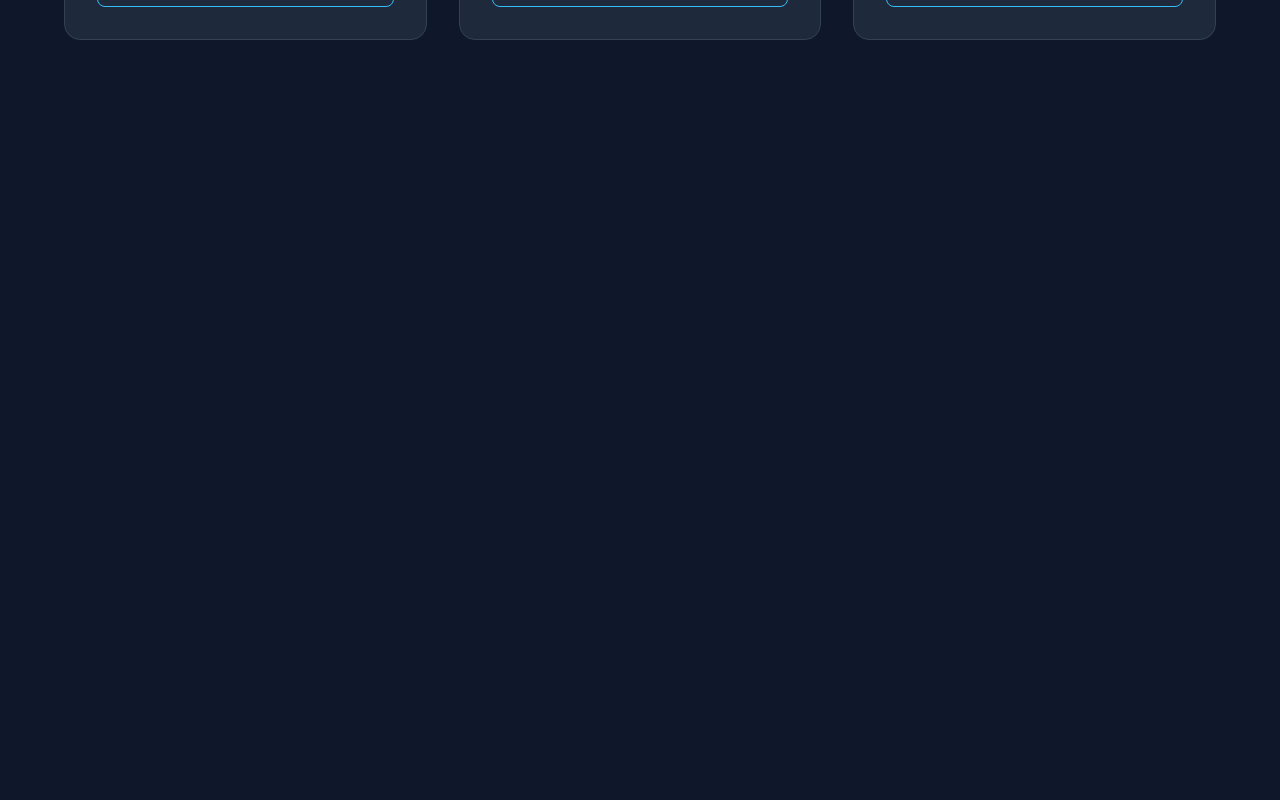
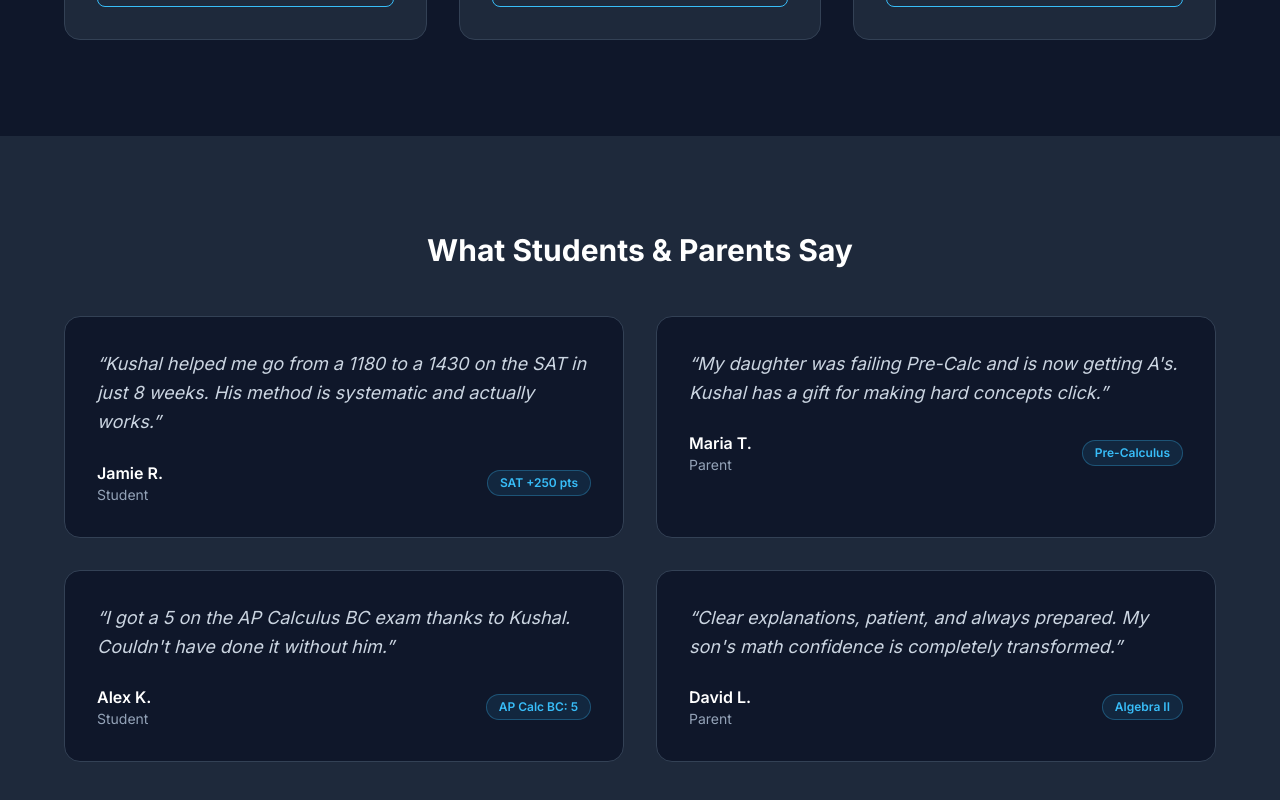
Before and after one commit to kushaljivan/tutoring-website, a Next.js app: page / in a window 1280 px wide. Shown: the part 1692-2492 px from the top of the page. Before the commit the page ends 1828 px from the top, so only its background shows below. Built offline with nearby package versions, Linux system fonts and the light colour scheme.

Commit message:
feat: add testimonials section

```diff
--- a/app/page.tsx
+++ b/app/page.tsx
@@ -2,6 +2,7 @@ import Nav from '@/components/Nav'
 import Hero from '@/components/Hero'
 import About from '@/components/About'
 import Services from '@/components/Services'
+import Testimonials from '@/components/Testimonials'
 
 export default function Home() {
   return (
@@ -11,6 +12,7 @@ export default function Home() {
         <Hero />
         <About />
         <Services />
+        <Testimonials />
       </main>
     </>
   )
--- /dev/null
+++ b/components/Testimonials.tsx
@@ -0,0 +1,67 @@
+const testimonials = [
+  {
+    id: 1,
+    quote:
+      'Kushal helped me go from a 1180 to a 1430 on the SAT in just 8 weeks. His method is systematic and actually works.',
+    name: 'Jamie R.',
+    role: 'Student',
+    result: 'SAT +250 pts',
+  },
+  {
+    id: 2,
+    quote:
+      "My daughter was failing Pre-Calc and is now getting A's. Kushal has a gift for making hard concepts click.",
+    name: 'Maria T.',
+    role: 'Parent',
+    result: 'Pre-Calculus',
+  },
+  {
+    id: 3,
+    quote:
+      "I got a 5 on the AP Calculus BC exam thanks to Kushal. Couldn't have done it without him.",
+    name: 'Alex K.',
+    role: 'Student',
+    result: 'AP Calc BC: 5',
+  },
+  {
+    id: 4,
+    quote:
+      "Clear explanations, patient, and always prepared. My son's math confidence is completely transformed.",
+    name: 'David L.',
+    role: 'Parent',
+    result: 'Algebra II',
+  },
+]
+
+export default function Testimonials() {
+  return (
+    <section id="testimonials" className="bg-navy-light py-24 px-6">
+      <div className="max-w-6xl mx-auto">
+        <h2 className="text-3xl font-bold text-white text-center mb-12">
+          What Students & Parents Say
+        </h2>
+        <div className="grid grid-cols-1 md:grid-cols-2 gap-8">
+          {testimonials.map((t) => (
+            <div
+              key={t.id}
+              className="bg-navy border border-navy-mid rounded-2xl p-8"
+            >
+              <p className="text-slate-text text-lg leading-relaxed italic mb-6">
+                &ldquo;{t.quote}&rdquo;
+              </p>
+              <div className="flex items-center justify-between">
+                <div>
+                  <div className="text-white font-semibold">{t.name}</div>
+                  <div className="text-slate-muted text-sm">{t.role}</div>
+                </div>
+                <div className="bg-accent/10 border border-accent/30 text-accent text-xs font-semibold px-3 py-1 rounded-full">
+                  {t.result}
+                </div>
+              </div>
+            </div>
+          ))}
+        </div>
+      </div>
+    </section>
+  )
+}
```
